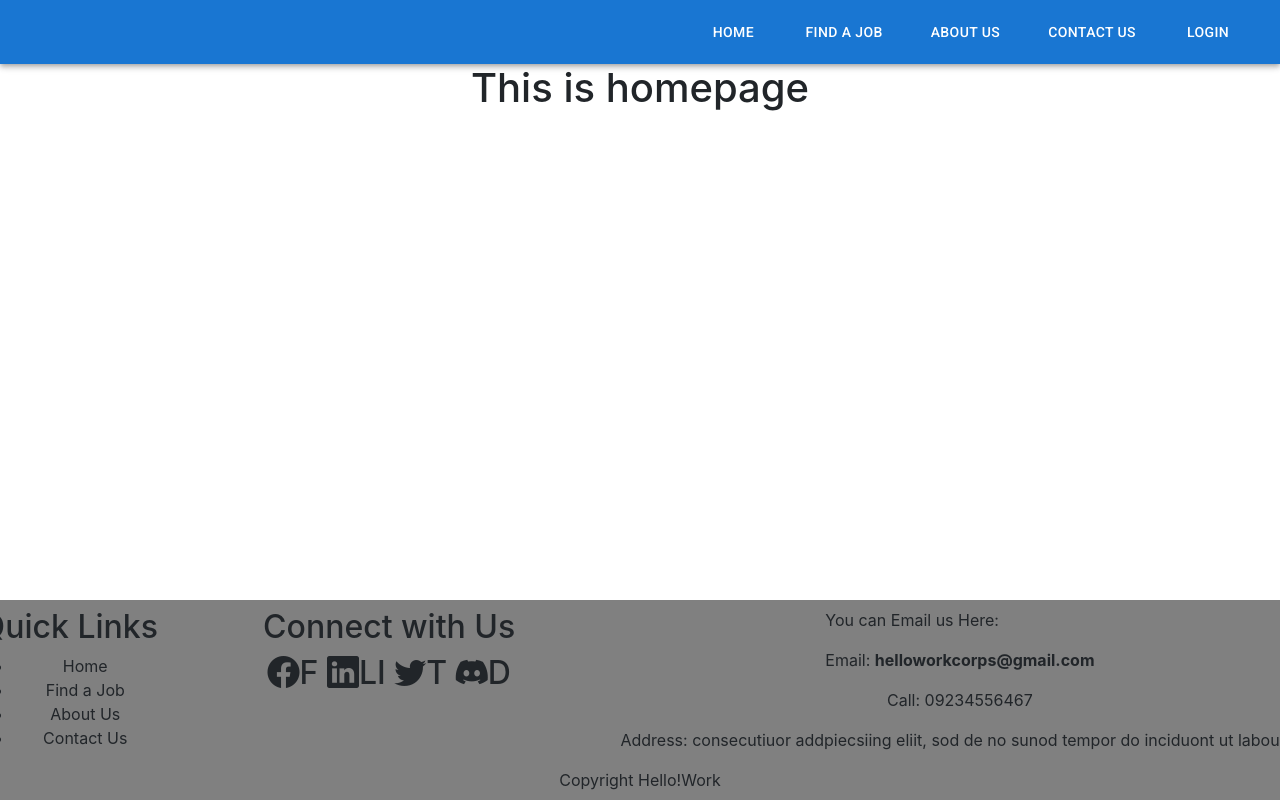
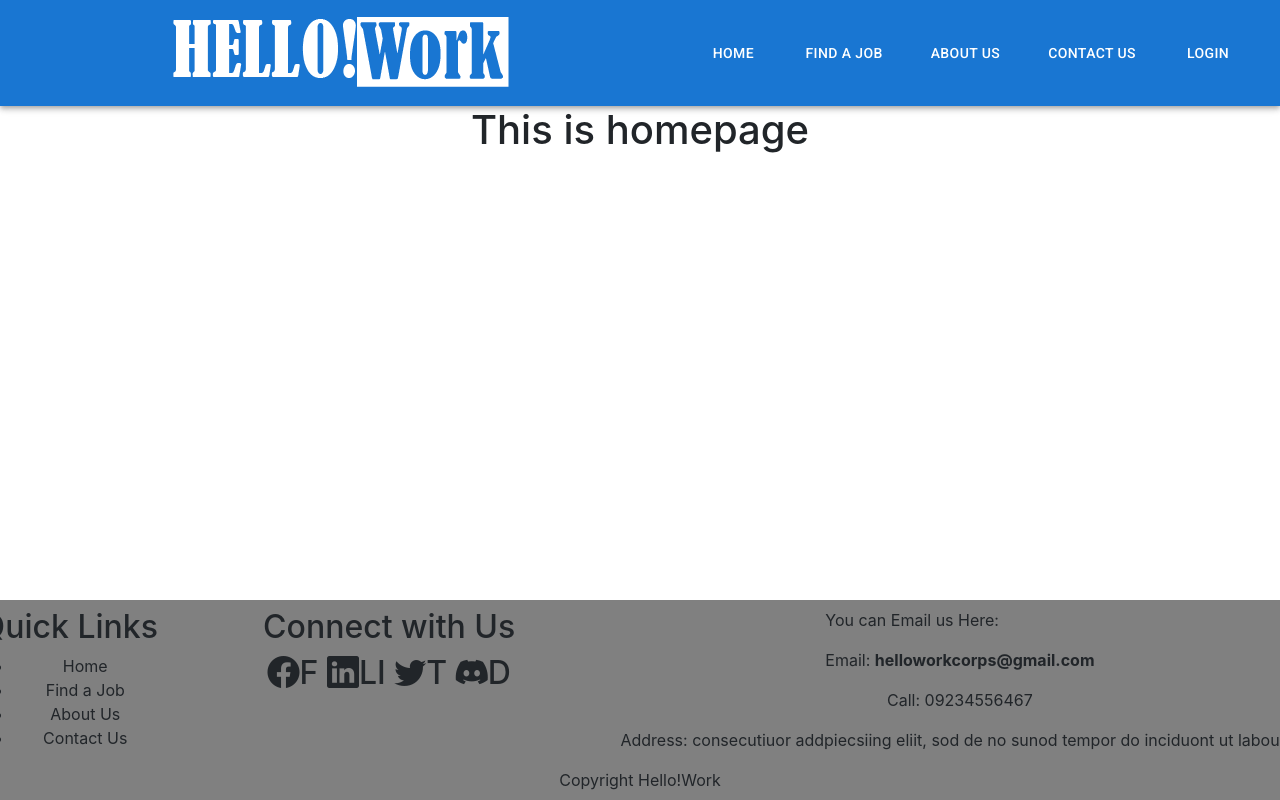
Before and after one commit to kyuru2425/helloWork.github.io, a React (Create React App) app: page / in a window 1280 px wide. Built offline with nearby package versions, Linux system fonts and the light colour scheme.

Commit message:
adding the unfinished footer and index.html now has the bootstrap cdn including the bootstrap icons with new logo

```diff
--- a/src/components/Header.js
+++ b/src/components/Header.js
@@ -8,7 +8,7 @@
 import MenuIcon from '@mui/icons-material/Menu';
 import { Link } from 'react-router-dom'
 import styled from 'styled-components'
-import logo from '../images/helloWorkLogo.png'
+import logo from '../images/logo.png'
 
 
 const Navlist = styled.a`
@@ -42,7 +42,7 @@
                     aria-label="menu"
                     sx={{ mr: 2 }}
                 >
-                    {/* <img src={logo}></img> */}
+                    <img src={logo}></img>
                 </IconButton>
 
 
```
Also changed, not shown: src/images/logo.png (added).
